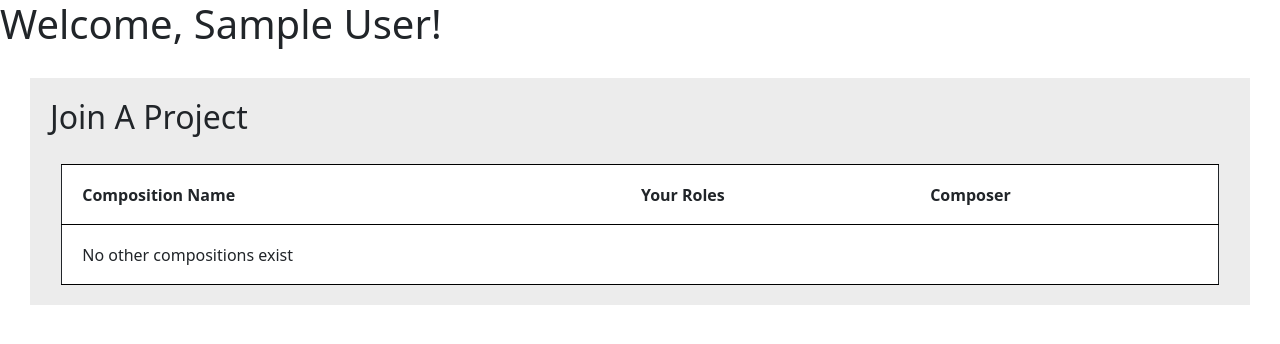
After one commit to atEchoOff/remote-record, a PHP site: template templates/join_composition.php in a window 1280 px wide. The commit adds this page. Shown: the top 344 px of the page. Run offline with PHP 8.4, Linux system fonts and the light colour scheme; the template is opened without the code that fills it, so the values that code supplies are empty; the visitor is signed in with stand-in values (Sample User, id 1); a stand-in replaces the project's code that opens the database connection.

Commit message:
Fixing some illegal urls, creating join composition page, disabling enter to submit recording, making recording input hidden

```diff
--- a/classes/Builder.php
+++ b/classes/Builder.php
@@ -118,7 +118,7 @@ class Builder
         <div id="uploadhider" style="display:none;" class="recording-box-panel">
 
             <!-- Stores audio data -->
-            <input type="text" style="display:none;" name="record" id="record" class="form-control" required />
+            <input type="hidden" name="record" id="record" value="" />
 
             <!-- Submits form, button appears after recording finished -->
             <button class="hidden-button" type="submit">
--- a/index.php
+++ b/index.php
@@ -9,6 +9,7 @@
  *      - https://stackoverflow.com/questions/1996122/how-to-prevent-xss-with-html-php
  *      - https://stackoverflow.com/questions/18618865/load-part-page-with-jquery-ajax
  *      - https://www.geekstrick.com/form-validation-using-php-and-regex/
+ *      - https://stackoverflow.com/questions/895171/prevent-users-from-submitting-a-form-by-hitting-enter
  *
  *
  */
--- a/templates/home.php
+++ b/templates/home.php
@@ -23,7 +23,7 @@
       <!-- Buttons to add an existing composition or make a new one -->
       <div class="btn-toolbar box-buttons" role="toolbar" aria-label="Toolbar with button groups">
         <div class="btn-group mr-2" role="group" aria-label="First group" style="margin-right:4px;">
-          <button type="button" class="btn btn-dark">Join</button>
+          <a class="btn btn-dark" href="?command=join_composition">Join</a>
         </div>
         <div class="btn-group mr-2" role="group" aria-label="Second group">
           <a class="btn btn-primary" href="?command=new_composition">New</a>
@@ -52,7 +52,7 @@
           echo "
               <tr>
                 <td><a href='?command=record&composition={$composition['name']}'>{$composition['name']}</a></td>
-                <td>Composer, Musician</td>
+                <td>Musician</td>
                 <td>{$composition['composer_name']}</td>
               </tr>
               ";
--- /dev/null
+++ b/templates/join_composition.php
@@ -0,0 +1,68 @@
+<!-- Home Page -->
+<!DOCTYPE html>
+<html lang="en">
+
+<head>
+    <meta charset="UTF-8">
+    <meta name="viewport" content="width=device-width, initial-scale=1">
+    <meta name="author" content="Jimmy Connors and Brian Christner">
+    <title>Home Page</title>
+    <link href="https://cdn.jsdelivr.net/npm/bootstrap@5.1.3/dist/css/bootstrap.min.css" rel="stylesheet" integrity="sha384-1BmE4kWBq78iYhFldvKuhfTAU6auU8tT94WrHftjDbrCEXSU1oBoqyl2QvZ6jIW3" crossorigin="anonymous">
+    <link rel="stylesheet" href="styles/main.css">
+</head>
+
+<body>
+    <!-- Navbar -->
+    <?php Builder::navbar(); ?>
+
+    <!-- Your projects -->
+    <h1>Welcome, <?php echo $_SESSION["name"]; ?>!</h1>
+    <div class="box-section">
+        <div class="row">
+            <h2 class="box-title">Join A Project</h2>
+        </div>
+        <table>
+            <tr>
+                <!-- Table heading -->
+                <th style="width:20%;">Composition Name</th>
+                <th style="width:10%;">Your Roles</th>
+                <th style="width:10%;">Composer</th>
+            </tr>
+            <?php
+            // For each composition, print whether or not user is the composer, the name, and the composer
+            if (sizeof($compositions) === 0) {
+                echo "
+                <tr>
+                    <td>No other compositions exist</td>
+                    <td></td>
+                    <td></td>
+                </tr>";
+            }
+
+            foreach ($compositions as $composition) {
+                if ($_SESSION["email"] === $composition["composer_email"]) {
+                    echo "
+              <tr>
+                <td><a href='?command=join_composition&composition={$composition['name']}'>{$composition['name']}</a></td>
+                <td>Composer, Musician</td>
+                <td>{$composition['composer_name']}</td>
+              </tr>
+              ";
+                } else {
+                    echo "
+              <tr>
+                <td><a href='?command=join_composition&composition={$composition['name']}'>{$composition['name']}</a></td>
+                <td>Musician</td>
+                <td>{$composition['composer_name']}</td>
+              </tr>
+              ";
+                }
+            }
+            ?>
+        </table>
+    </div>
+
+    <script src="https://cdn.jsdelivr.net/npm/bootstrap@5.1.3/dist/js/bootstrap.bundle.min.js" integrity="sha384-ka7Sk0Gln4gmtz2MlQnikT1wXgYsOg+OMhuP+IlRH9sENBO0LRn5q+8nbTov4+1p" crossorigin="anonymous"></script>
+</body>
+
+</html>
--- a/templates/new_composition.php
+++ b/templates/new_composition.php
@@ -24,6 +24,7 @@
             <form action="?command=new_composition" method="post" enctype='multipart/form-data'>
                 <div class="mb-3">
                     <label for="composition-name" class="form-label">Composition Name</label>
+                    <span class="error"> <?php echo $compositionError; ?></span>
                     <input class="form-control" id="composition-name" name="composition-name" placeholder="Composition Name" required>
                 </div>
                 <div class="mb-3">
```
Also changed, not shown: classes/Controller.php (+39 -0 lines), classes/Utils.php (+51 -1 lines), templates/record.php (+14 -0 lines).
